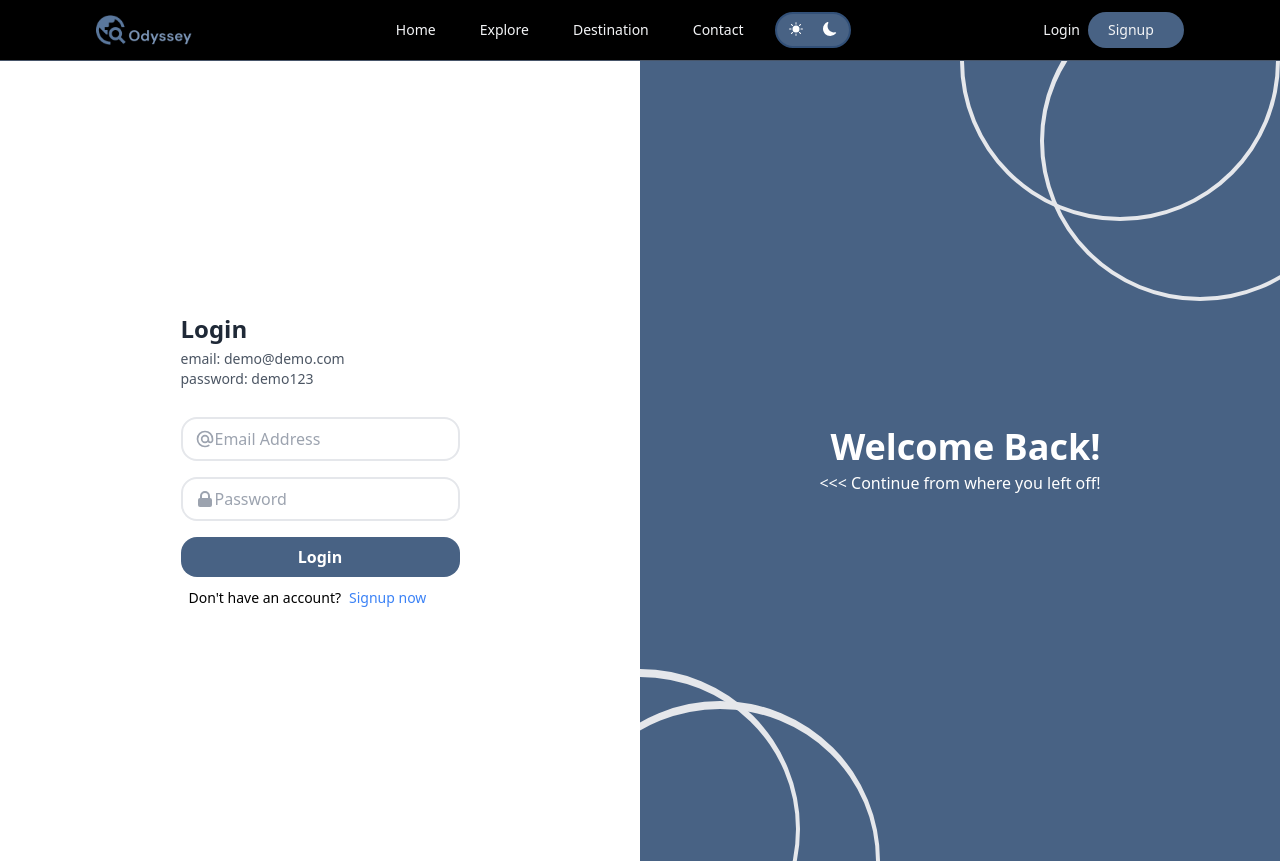
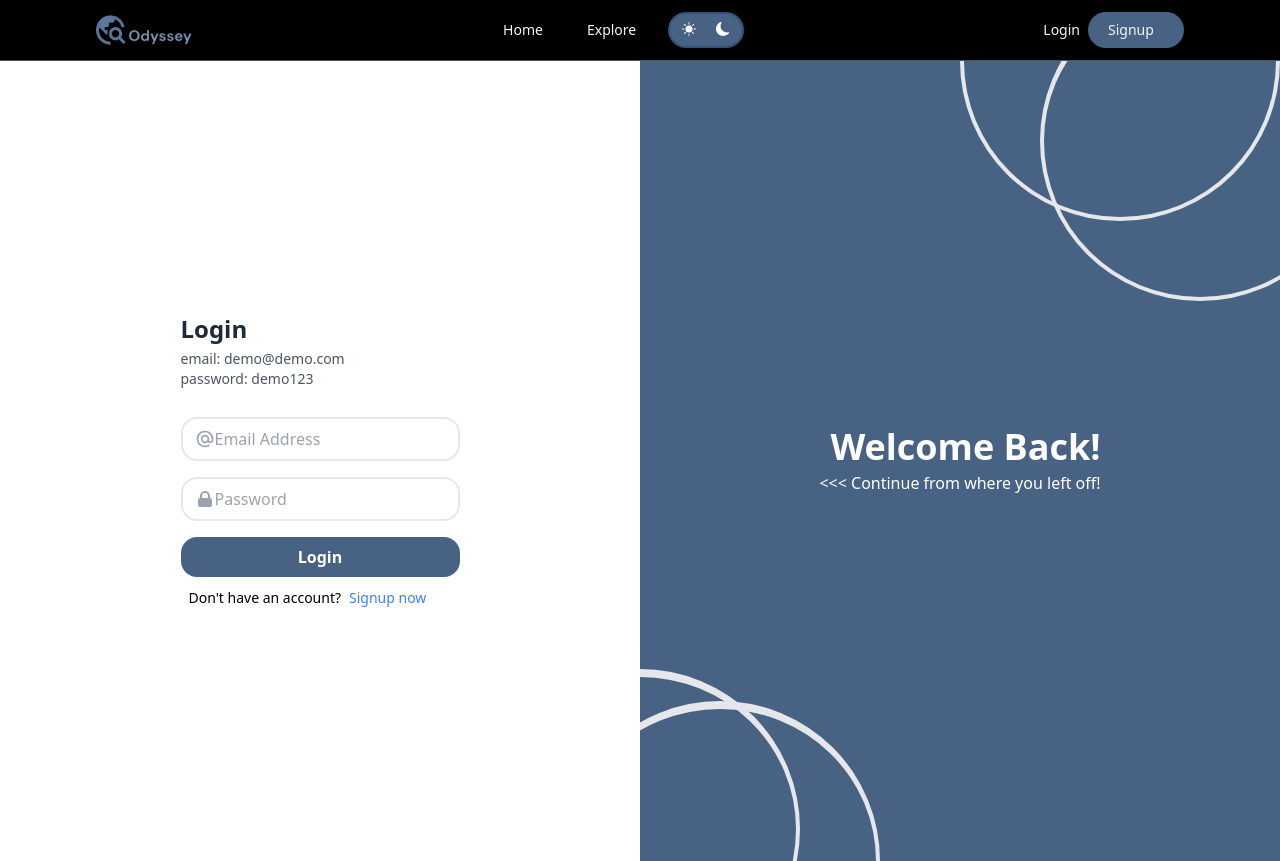
Before and after one commit to chingu-voyages/v43-tier2-team-18, a React (Vite) app: page /login in a window 1280 px wide. Built offline with nearby package versions, Linux system fonts and the light colour scheme.

Commit message:
Delete destination and contact links in Navbar

```diff
--- a/src/components/Navbar.jsx
+++ b/src/components/Navbar.jsx
@@ -55,24 +55,17 @@ const Navbar = () => {
             <img src={logo} alt="logo" className="w-20 md:w-24" />
           </Link>
         </div>
+        {/* dark:top-16 dark:pt-5 dark:md:pt-0 */}
         <div
           className={`${
             isOpen ? "grid" : "hidden"
-          } z-50 bg-white absolute top-20 left-0 gap-3 md:flex w-full md:w-fit md:static md:gap-8 text-sm  dark:bg-black dark:top-16 dark:pt-5 dark:md:pt-0`}
+          } z-50 bg-white absolute top-20 left-0 gap-3 md:flex w-full md:w-fit md:static md:gap-8 text-sm  dark:bg-black `}
         >
           <Link to="/" className={navItemStyles}>
             Home
           </Link>
           <Link to="/destination" className={navItemStyles}>
             Explore
-          </Link>
-
-          <Link to="/destination" className={navItemStyles}>
-            Destination
-          </Link>
-
-          <Link to="/contact" className={navItemStyles}>
-            Contact
           </Link>
 
           {/* TOGGLE THEME MODE */}
@@ -102,7 +95,7 @@ const Navbar = () => {
         <div
           className={`${
             isOpen ? "grid" : "hidden"
-          } gap-3 z-50 bg-white justify-center absolute top-[216px] left-0 w-full md:w-fit md:flex md:static items-center md:gap-2 text-sm dark:bg-black`}
+          } gap-3 z-50 bg-white justify-start absolute top-[160px] left-0 w-full md:w-fit md:flex md:static items-center md:gap-2 text-sm dark:bg-black`}
         >
           <Link
             to="/login"
```
